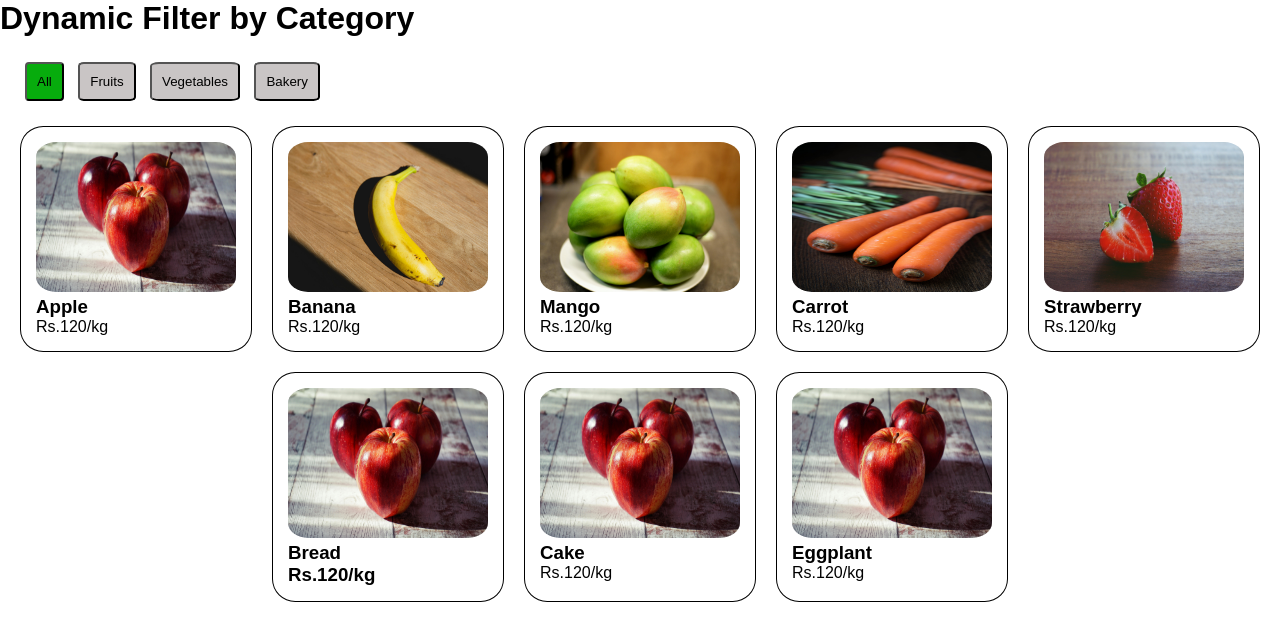
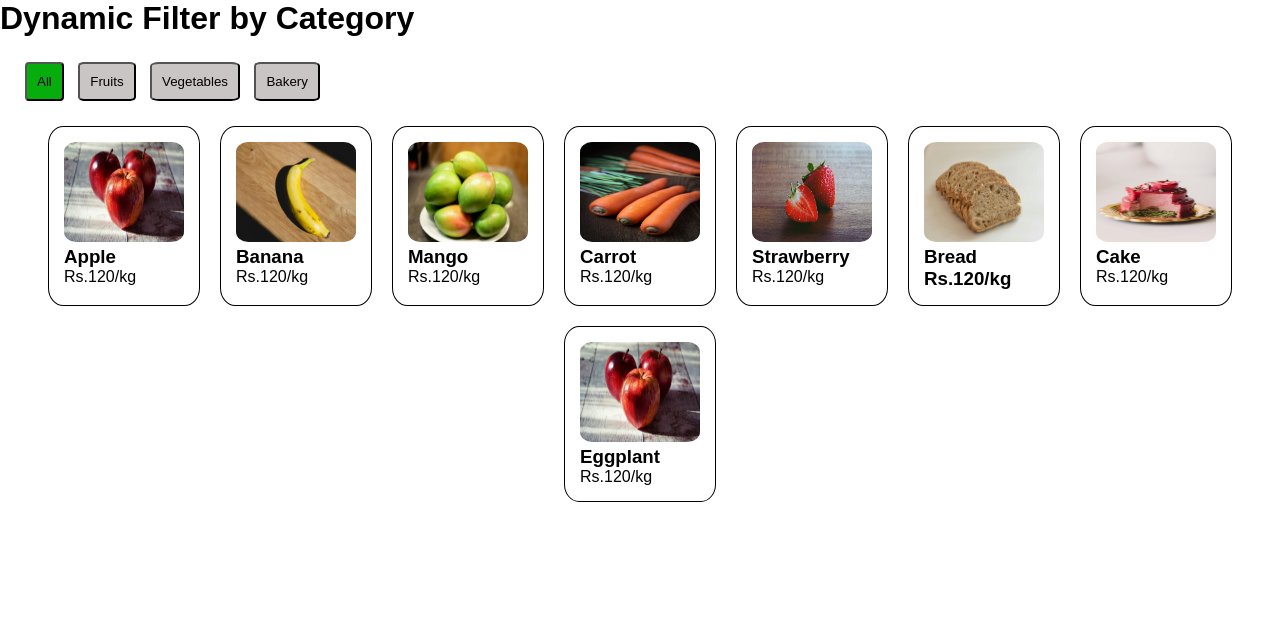
Before and after one commit to Sabinapraja15/signupform, a PHP site: page /sabina/index.html in a window 1280 px wide. Shown: the top 641 px of the page. Run offline with PHP 8.4, Linux system fonts and the light colour scheme.

Commit message:
category

```diff
--- a/sabina/index.html
+++ b/sabina/index.html
@@ -41,12 +41,12 @@
            <p>Rs.120/kg</p>
         </div>
          <div class="card" data-category="bakery">
-            <img src="./apple.jpg" alt="">
+            <img src="./bread.jpg" alt="">
            <h3>Bread</3>
            <p>Rs.120/kg</p>
         </div>
          <div class="card" data-category="bakery">
-            <img src="./apple.jpg" alt="">
+            <img src="./cake.jpg" alt="">
            <h3>Cake</h3>
            <p>Rs.120/kg</p>
         </div>
--- a/sabina/style.css
+++ b/sabina/style.css
@@ -14,13 +14,13 @@ body{
 }
 .card{
     padding:15px;
-    width: 200px;
+    width: 120px;
   border:1px solid black;
   border-radius: 10%;
 }
 .card img{
     width: 100%;
-    height:150px;
+    height:100px;
    border-radius: 10%;
 }
 #filter-buttons{
```
Also changed, not shown: sabina/bread.jpg (added), sabina/cake.jpg (added).
